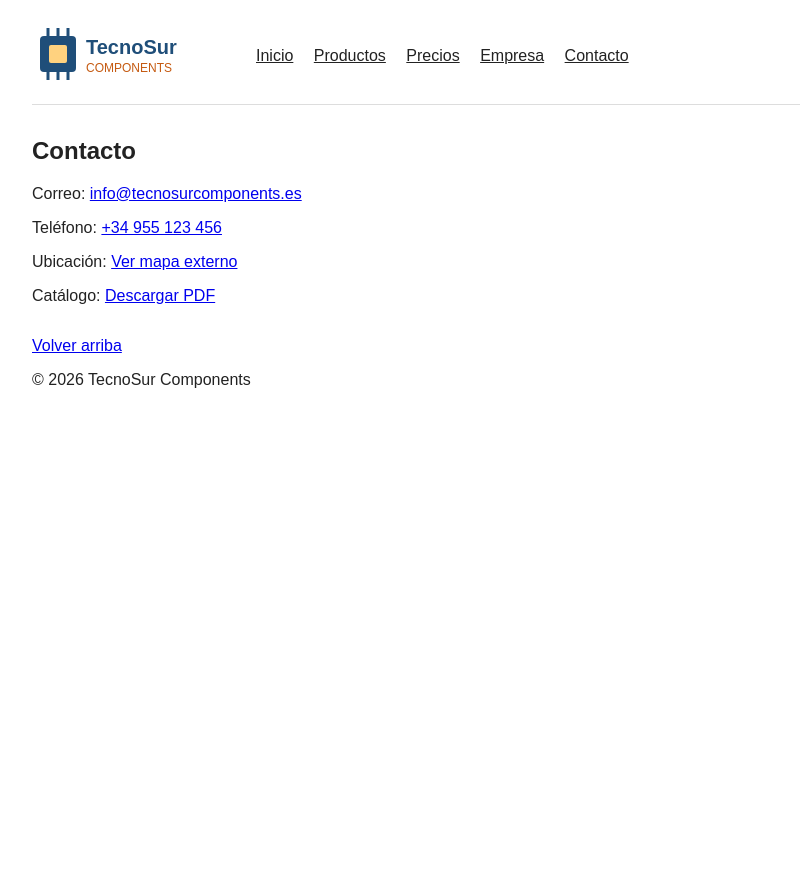
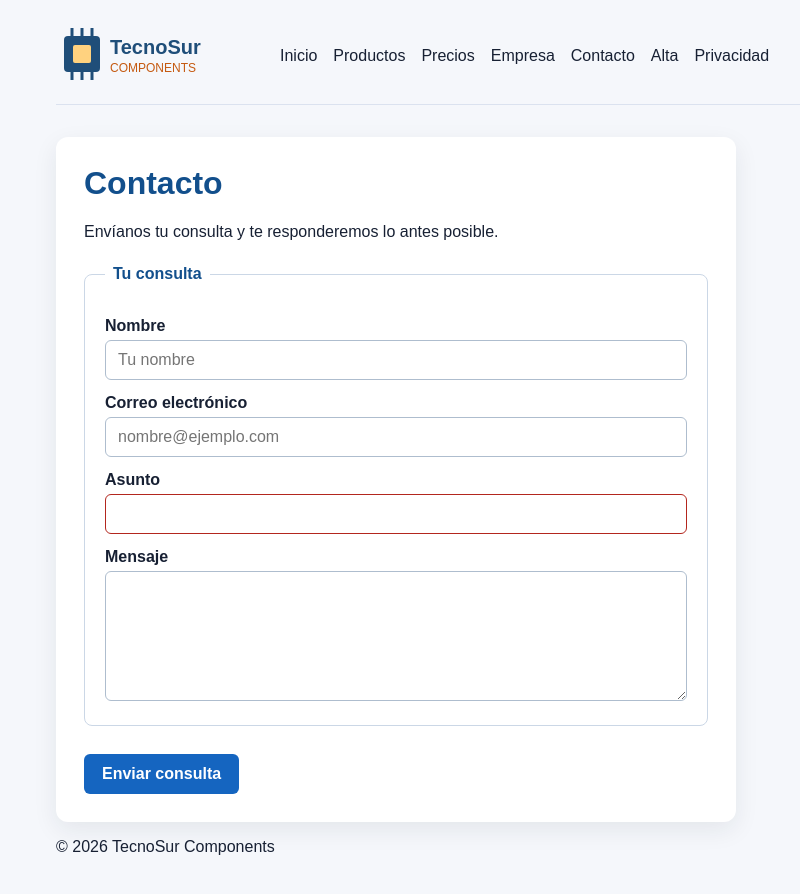
Before and after one commit to Fox216540/TecnoSur-Components, a plain HTML site: page contacto.html in a window 1280 px wide. Shown: the whole page, without its empty margins (128-928 px from the left). Before the commit the page ends 800 px from the top, so only its background shows below. Drawn offline with Linux system fonts and the light colour scheme.

Commit message:
Actualicé el formulario de contacto y el estilo.

```diff
--- a/contacto.html
+++ b/contacto.html
@@ -2,44 +2,52 @@
 <html lang="es" id="arriba">
 <head>
   <meta charset="UTF-8">
+  <meta name="viewport" content="width=device-width, initial-scale=1.0">
   <title>TecnoSur Components | Contacto</title>
   <style>
-    html { scrollbar-width: none; }
-    html::-webkit-scrollbar { display: none; }
-    body { max-width: 960px; margin: 0 auto; padding: 24px; font-family: Arial, sans-serif; color: #222; }
-    header { display: flex; align-items: center; gap: 24px; border-bottom: 1px solid #ddd; margin-bottom: 32px; padding-bottom: 16px; }
-    nav a { margin-right: 16px; color: #222; }
-    section { margin: 32px 0; }
-    img { max-width: 100%; }
+    * { box-sizing: border-box; }
+    body { max-width: 960px; margin: 0 auto; padding: 24px; font-family: Arial, sans-serif; color: #172033; background: #f5f7fb; }
+    header { display: flex; flex-wrap: wrap; align-items: center; gap: 24px; border-bottom: 1px solid #dbe2ef; margin-bottom: 32px; padding-bottom: 16px; }
+    nav a { margin-right: 16px; color: #172033; text-decoration: none; }
+    nav a:hover, nav a:focus-visible { color: #1565c0; text-decoration: underline; }
+    main { max-width: 680px; padding: 28px; border-radius: 12px; background: #fff; box-shadow: 0 8px 24px rgb(23 32 51 / 8%); }
+    h1 { margin-top: 0; color: #124f8c; }
+    fieldset { margin: 24px 0; padding: 20px; border: 1px solid #cbd7e6; border-radius: 8px; }
+    legend { padding: 0 8px; font-weight: bold; color: #124f8c; }
+    label { display: block; margin-top: 14px; font-weight: bold; }
+    input, select, textarea { width: 100%; margin-top: 5px; padding: 10px 12px; border: 1px solid #aebdce; border-radius: 6px; font: inherit; }
+    textarea { resize: vertical; }
+    input:focus, select:focus, textarea:focus { outline: 3px solid rgb(21 101 192 / 22%); border-color: #1565c0; }
+    input:invalid:not(:placeholder-shown) { border-color: #b3261e; }
+    button { margin-top: 4px; padding: 11px 18px; border: 0; border-radius: 6px; background: #1565c0; color: #fff; font: inherit; font-weight: bold; cursor: pointer; }
+    button:hover, button:focus-visible { background: #0d4c91; }
   </style>
 </head>
 <body>
   <header>
-    <a href="index.html">
-      <img src="img/logo.svg" alt="Logotipo de TecnoSur Components" width="200" height="60" loading="lazy">
-    </a>
-    <nav>
-      <a href="index.html">Inicio</a>
-      <a href="productos.html">Productos</a>
-      <a href="precios.html">Precios</a>
-      <a href="empresa.html">Empresa</a>
-      <a href="contacto.html">Contacto</a>
+    <a href="index.html"><img src="img/logo.svg" alt="Logotipo de TecnoSur Components" width="200" height="60"></a>
+    <nav aria-label="Principal">
+      <a href="index.html">Inicio</a><a href="productos.html">Productos</a><a href="precios.html">Precios</a><a href="empresa.html">Empresa</a><a href="contacto.html">Contacto</a><a href="alta.html">Alta</a><a href="privacidad.html">Privacidad</a>
     </nav>
   </header>
-
   <main>
-    <section class="card">
-      <h1>Contacto</h1>
-      <p>Correo: <a href="mailto:info@tecnosurcomponents.es">info@tecnosurcomponents.es</a></p>
-      <p>Teléfono: <a href="tel:+34955123456">+34 955 123 456</a></p>
-      <p>Ubicación: <a href="https://www.google.com/maps/search/?api=1&query=Valencia%20Espa%C3%B1a" target="_blank" rel="noopener">Ver mapa externo</a></p>
-      <p>Catálogo: <a href="docs/catalogo.pdf" download>Descargar PDF</a></p>
-    </section>
-    <p><a class="volver" href="#arriba">Volver arriba</a></p>
+    <h1>Contacto</h1>
+    <p>Envíanos tu consulta y te responderemos lo antes posible.</p>
+    <form action="https://httpbin.org/post" method="post">
+      <fieldset>
+        <legend>Tu consulta</legend>
+        <label for="nombre">Nombre</label>
+        <input id="nombre" name="nombre" type="text" autocomplete="name" placeholder="Tu nombre" required>
+        <label for="correo">Correo electrónico</label>
+        <input id="correo" name="correo" type="email" autocomplete="email" placeholder="nombre@ejemplo.com" required>
+        <label for="asunto">Asunto</label>
+        <input id="asunto" name="asunto" type="text" required>
+        <label for="mensaje">Mensaje</label>
+        <textarea id="mensaje" name="mensaje" rows="6" required></textarea>
+      </fieldset>
+      <button type="submit">Enviar consulta</button>
+    </form>
   </main>
-
-  <footer>
-    <p>&copy; 2026 TecnoSur Components</p>
-  </footer>
+  <footer><p>&copy; 2026 TecnoSur Components</p></footer>
 </body>
 </html>
```
